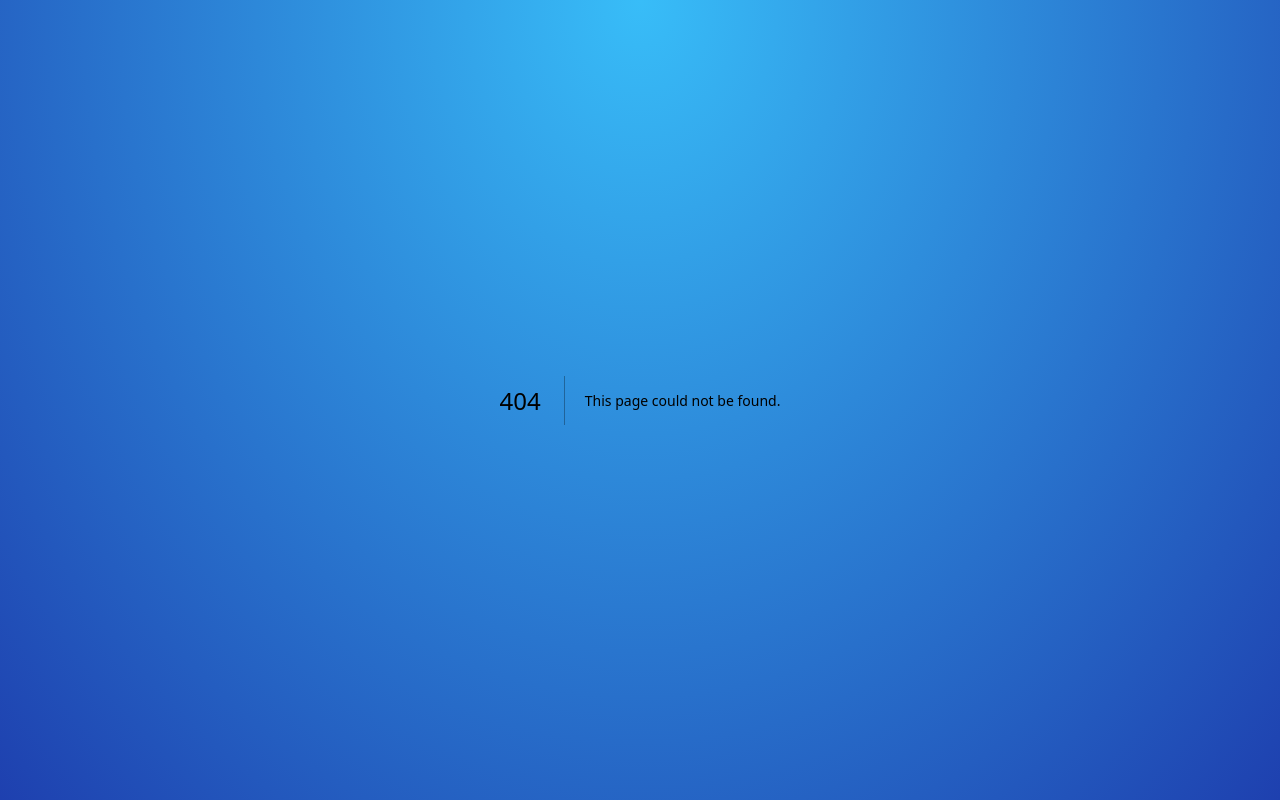
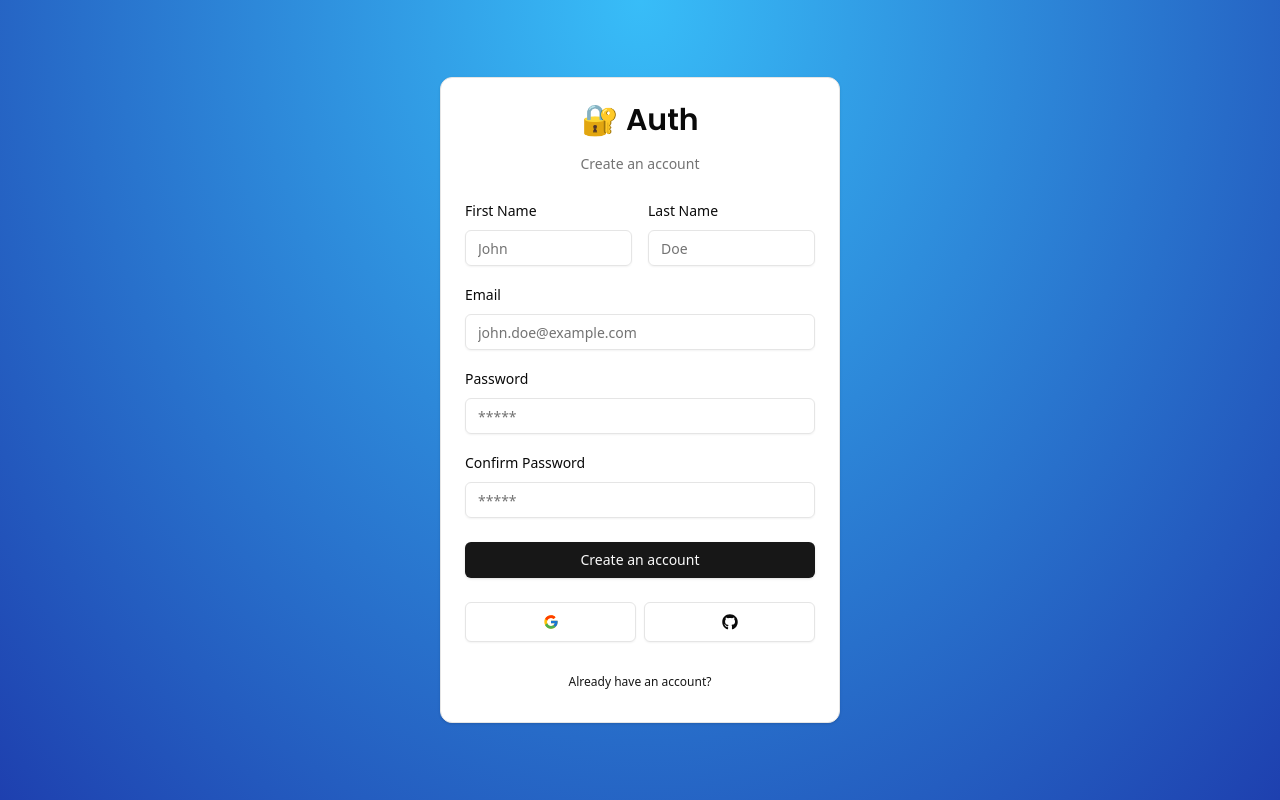
Before and after one commit to sebastjanbas/auth-project, a Next.js app: page /auth/register in a window 1280 px wide. Before the commit this address had no page. Built offline with nearby package versions, Linux system fonts and the light colour scheme.

Commit message:
add sign up form

```diff
--- a/shemas/index.ts
+++ b/shemas/index.ts
@@ -8,3 +8,21 @@ export const LoginSchema = z.object({
         message: "Please enter your password",
     }),
 });
+
+export const SignupSchema = z.object({
+    firstName: z.string().min(1, {
+        message: "Enter your first name",
+    }),
+    lastName: z.string().min(1, {
+        message: "Enter your last name",
+    }),
+    email: z.string().email({
+        message: 'Please enter a valid email address',
+    }),
+    password: z.string().min(6, {
+        message: "M",
+    }),
+    confirmPassword: z.string().min(6, {
+        message: "Please confirm your password",
+    }),
+});
--- /dev/null
+++ b/src/actions/login.ts
@@ -0,0 +1,15 @@
+"use server";
+import * as z from "zod";
+
+import { LoginSchema } from "../../shemas";
+
+export const login = async (values: z.infer<typeof LoginSchema>) => {
+
+    const validateField = LoginSchema.safeParse(values);
+
+    if (!validateField.success) {
+        return { error: "Invalid fields" } ;
+    }
+
+    return { success: "Email sent" };
+}
--- /dev/null
+++ b/src/actions/signup.ts
@@ -0,0 +1,20 @@
+"use server";
+import * as z from "zod";
+
+import { SignupSchema } from "../../shemas";
+
+export const signup = async (values: z.infer<typeof SignupSchema>) => {
+
+    console.log(values);
+    const validateField = SignupSchema.safeParse(values);
+
+    if (values.password !== values.confirmPassword) {
+        return { error: "Passwords do not match" };
+    }
+
+    if (!validateField.success) {
+        return { error: "Invalid fields" } ;
+    }
+
+    return { success: "Email sent" };
+}
--- /dev/null
+++ b/src/app/auth/register/page.tsx
@@ -0,0 +1,8 @@
+import { SignupForm } from "@/components/auth/SignupForm";
+import React from "react";
+
+const SignUpPage = () => {
+  return <SignupForm />;
+};
+
+export default SignUpPage;
--- a/src/components/auth/LoginForm.tsx
+++ b/src/components/auth/LoginForm.tsx
@@ -1,5 +1,5 @@
 "use client";
-import React from "react";
+import React, { startTransition, useState, useTransition } from "react";
 
 import * as z from "zod";
 import { CardWrapper } from "./CardWrapper";
@@ -18,8 +18,13 @@ import { Input } from "../ui/input";
 import { Button } from "../ui/button";
 import { FormError } from "../FormError";
 import { FormSuccess } from "../FormSuccess";
+import { login } from "@/actions/login";
 
 export const LoginForm = () => {
+  const [isPending, setTransition] = useTransition();
+  const [error, setError] = useState<string | undefined>("");
+  const [success, setSuccess] = useState<string | undefined>("");
+
   const form = useForm<z.infer<typeof LoginSchema>>({
     resolver: zodResolver(LoginSchema),
     defaultValues: {
@@ -29,7 +34,15 @@ export const LoginForm = () => {
   });
 
   const onSubmit = (values: z.infer<typeof LoginSchema>) => {
-    console.log(values);
+    setError("");
+    setSuccess("");
+
+    startTransition(() => {
+      login(values).then((data) => {
+        setError(data.error);
+        setSuccess(data.success);
+      });
+    });
   };
 
   return (
@@ -51,6 +64,7 @@ export const LoginForm = () => {
                   <FormControl>
                     <Input
                       {...field}
+                      disabled={isPending}
                       placeholder="john.doe@example.com"
                       type="email"
                     />
@@ -68,7 +82,12 @@ export const LoginForm = () => {
                 <FormItem>
                   <FormLabel>Password</FormLabel>
                   <FormControl>
-                    <Input {...field} placeholder="*****" type="password" />
+                    <Input
+                      {...field}
+                      disabled={isPending}
+                      placeholder="*****"
+                      type="password"
+                    />
                   </FormControl>
                   <FormMessage>
                     {form.formState.errors.password?.message}
@@ -77,9 +96,9 @@ export const LoginForm = () => {
               )}
             />
           </div>
-          <FormError message="" />
-          <FormSuccess message="" />
-          <Button type="submit" className="w-full">
+          <FormError message={error} />
+          <FormSuccess message={success} />
+          <Button disabled={isPending} type="submit" className="w-full">
             Log in
           </Button>
         </form>
--- /dev/null
+++ b/src/components/auth/SignupForm.tsx
@@ -0,0 +1,173 @@
+"use client";
+import React, { startTransition, useState, useTransition } from "react";
+
+import * as z from "zod";
+import { CardWrapper } from "./CardWrapper";
+import { useForm } from "react-hook-form";
+import { SignupSchema } from "../../../shemas";
+import { zodResolver } from "@hookform/resolvers/zod";
+import {
+  Form,
+  FormControl,
+  FormField,
+  FormItem,
+  FormLabel,
+  FormMessage,
+} from "../ui/form";
+import { Input } from "../ui/input";
+import { Button } from "../ui/button";
+import { FormError } from "../FormError";
+import { FormSuccess } from "../FormSuccess";
+import { signup } from "@/actions/signup";
+
+export const SignupForm = () => {
+  const [isPending, setTransition] = useTransition();
+  const [error, setError] = useState<string | undefined>("");
+  const [success, setSuccess] = useState<string | undefined>("");
+
+  const form = useForm<z.infer<typeof SignupSchema>>({
+    resolver: zodResolver(SignupSchema),
+    defaultValues: {
+      firstName: "",
+      lastName: "",
+      email: "",
+      password: "",
+      confirmPassword: "",
+    },
+  });
+
+  const onSubmit = (values: z.infer<typeof SignupSchema>) => {
+    setError("");
+    setSuccess("");
+
+    startTransition(() => {
+      signup(values).then((data) => {
+        setError(data.error);
+        setSuccess(data.success);
+      });
+    });
+  };
+
+  return (
+    <CardWrapper
+      headerLabel="Create an account"
+      backButtonLabel="Already have an account?"
+      backButtonHref="/auth/login"
+      showSocial
+    >
+      <Form {...form}>
+        <form onSubmit={form.handleSubmit(onSubmit)} className="space-y-6">
+          <div className="space-y-4">
+            <div className="inline-flex space-x-4 items-start">
+              <FormField
+                control={form.control}
+                name="firstName"
+                render={({ field }) => (
+                  <FormItem>
+                    <FormLabel>First Name</FormLabel>
+                    <FormControl>
+                      <Input
+                        {...field}
+                        disabled={isPending}
+                        placeholder="John"
+                        type="text"
+                      />
+                    </FormControl>
+                    <FormMessage>
+                      {form.formState.errors.firstName?.message}
+                    </FormMessage>
+                  </FormItem>
+                )}
+              />
+              <FormField
+                control={form.control}
+                name="lastName"
+                render={({ field }) => (
+                  <FormItem>
+                    <FormLabel>Last Name</FormLabel>
+                    <FormControl>
+                      <Input
+                        {...field}
+                        disabled={isPending}
+                        placeholder="Doe"
+                        type="text"
+                      />
+                    </FormControl>
+                    <FormMessage>
+                      {form.formState.errors.lastName?.message}
+                    </FormMessage>
+                  </FormItem>
+                )}
+              />
+            </div>
+            <FormField
+              control={form.control}
+              name="email"
+              render={({ field }) => (
+                <FormItem>
+                  <FormLabel>Email</FormLabel>
+                  <FormControl>
+                    <Input
+                      {...field}
+                      disabled={isPending}
+                      placeholder="john.doe@example.com"
+                      type="email"
+                    />
+                  </FormControl>
+                  <FormMessage>
+                    {form.formState.errors.email?.message}
+                  </FormMessage>
+                </FormItem>
+              )}
+            />
+            <FormField
+              control={form.control}
+              name="password"
+              render={({ field }) => (
+                <FormItem>
+                  <FormLabel>Password</FormLabel>
+                  <FormControl>
+                    <Input
+                      {...field}
+                      disabled={isPending}
+                      placeholder="*****"
+                      type="password"
+                    />
+                  </FormControl>
+                  <FormMessage>
+                    {form.formState.errors.password?.message}
+                  </FormMessage>
+                </FormItem>
+              )}
+            />
+            <FormField
+              control={form.control}
+              name="confirmPassword"
+              render={({ field }) => (
+                <FormItem>
+                  <FormLabel>Confirm Password</FormLabel>
+                  <FormControl>
+                    <Input
+                      {...field}
+                      disabled={isPending}
+                      placeholder="*****"
+                      type="password"
+                    />
+                  </FormControl>
+                  <FormMessage>
+                    {form.formState.errors.confirmPassword?.message}
+                  </FormMessage>
+                </FormItem>
+              )}
+            />
+          </div>
+          <FormError message={error} />
+          <FormSuccess message={success} />
+          <Button disabled={isPending} type="submit" className="w-full">
+            Create an account
+          </Button>
+        </form>
+      </Form>
+    </CardWrapper>
+  );
+};
```
